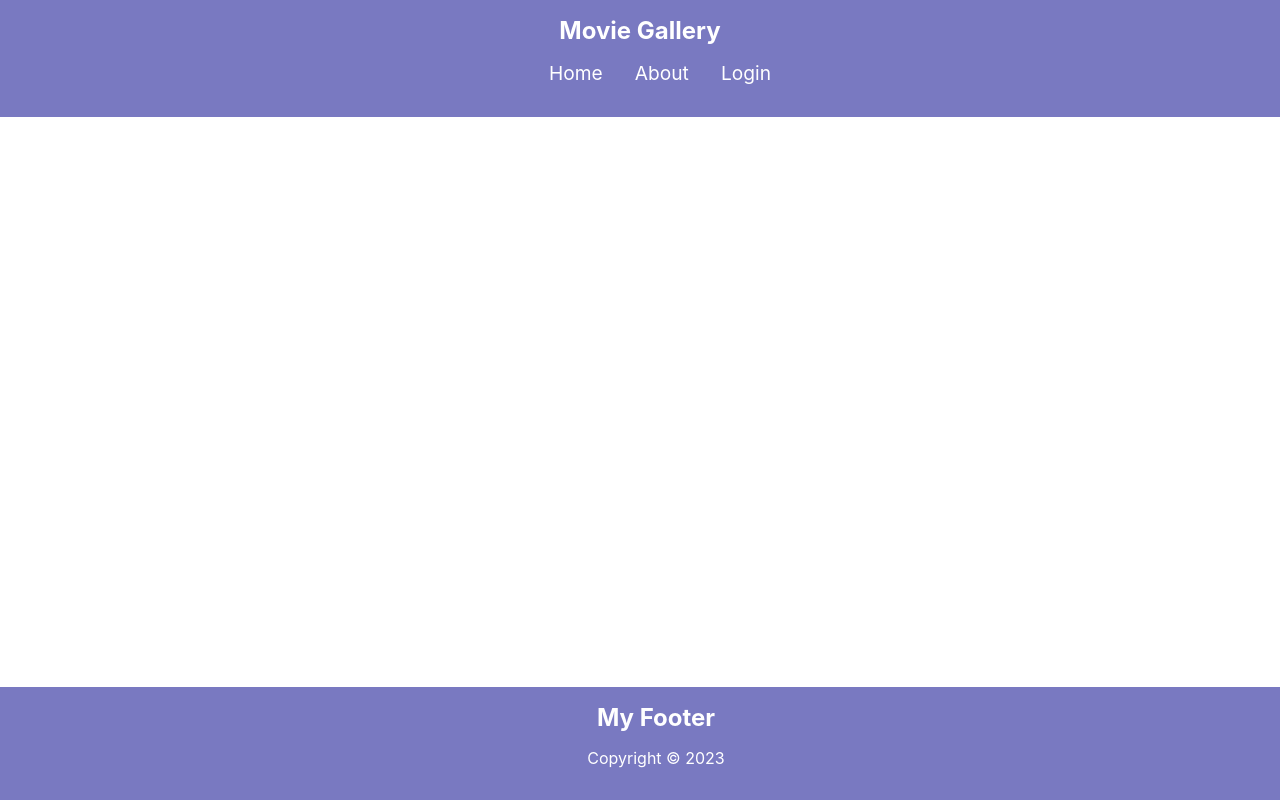
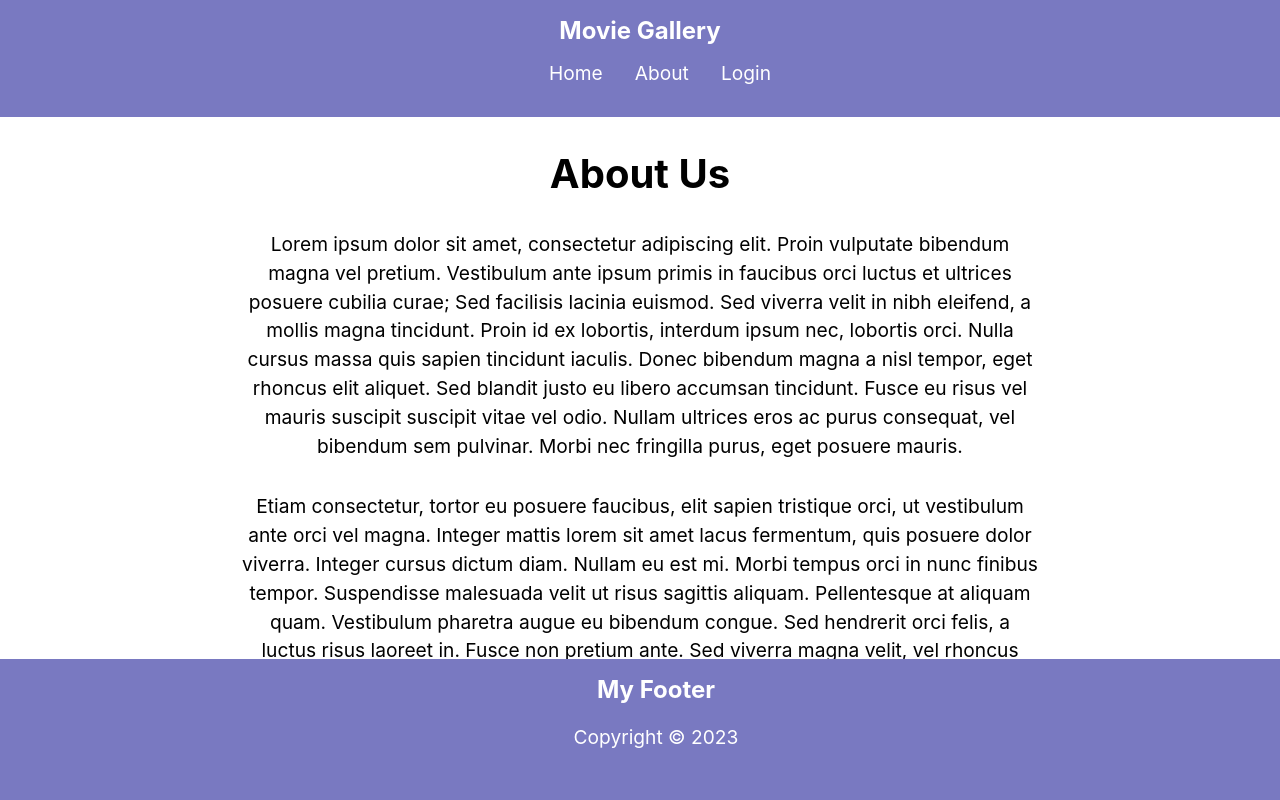
Before and after one commit to networkdavit/react_movie, a React (Create React App) app: page /about in a window 1280 px wide. Built offline with nearby package versions, Linux system fonts and the light colour scheme.

Commit message:
Adding about page

```diff
--- /dev/null
+++ b/src/About/About.css
@@ -0,0 +1,17 @@
+.about-container {
+    margin: 2rem auto;
+    max-width: 800px;
+    padding: 0 2rem;
+  }
+
+  h1 {
+    text-align: center;
+    font-size: 2.5rem;
+    margin-bottom: 2rem;
+  }
+
+  p {
+    font-size: 1.2rem;
+    line-height: 1.5;
+    margin-bottom: 2rem;
+  }
--- /dev/null
+++ b/src/About/About.js
@@ -0,0 +1,34 @@
+import "./About.css";
+
+function About() {
+
+    return (
+        <div className="about-container">
+            <h1>About Us</h1>
+            <p>
+                Lorem ipsum dolor sit amet, consectetur adipiscing elit. Proin
+                vulputate bibendum magna vel pretium. Vestibulum ante ipsum primis in
+                faucibus orci luctus et ultrices posuere cubilia curae; Sed facilisis
+                lacinia euismod. Sed viverra velit in nibh eleifend, a mollis magna
+                tincidunt. Proin id ex lobortis, interdum ipsum nec, lobortis orci.
+                Nulla cursus massa quis sapien tincidunt iaculis. Donec bibendum magna
+                a nisl tempor, eget rhoncus elit aliquet. Sed blandit justo eu libero
+                accumsan tincidunt. Fusce eu risus vel mauris suscipit suscipit vitae
+                vel odio. Nullam ultrices eros ac purus consequat, vel bibendum sem
+                pulvinar. Morbi nec fringilla purus, eget posuere mauris.
+            </p>
+            <p>
+                Etiam consectetur, tortor eu posuere faucibus, elit sapien tristique
+                orci, ut vestibulum ante orci vel magna. Integer mattis lorem sit amet
+                lacus fermentum, quis posuere dolor viverra. Integer cursus dictum
+                diam. Nullam eu est mi. Morbi tempus orci in nunc finibus tempor.
+                Suspendisse malesuada velit ut risus sagittis aliquam. Pellentesque
+                at aliquam quam. Vestibulum pharetra augue eu bibendum congue. Sed
+                hendrerit orci felis, a luctus risus laoreet in. Fusce non pretium
+                ante. Sed viverra magna velit, vel rhoncus quam malesuada vel.
+            </p>
+        </div>
+    );
+}
+
+export default About;
--- a/src/App.js
+++ b/src/App.js
@@ -5,6 +5,7 @@ import Footer from './Footer/Footer';
 import { BrowserRouter as Router, Routes, Route, Navigate } from 'react-router-dom';
 import LoginForm from './LoginForm/LoginForm';
 import Admin from './Admin/Admin';
+import About from './About/About';
 
 function App() {
   const isAuthenticated = localStorage.getItem('access') !== null;
@@ -15,6 +16,7 @@ function App() {
         <Header />
         <Routes>
           <Route path="/" element={<MoviesList />} />
+          <Route path="/about" element={<About />} />
           {/* <Route path="/home" element={<Home/>} exact /> */}
           {/* <Route path="/services" element={<Services/>}  /> */}
           <Route path="/login" element={<LoginForm />} />
--- a/src/Header/Header.js
+++ b/src/Header/Header.js
@@ -2,7 +2,7 @@ import "./Header.css";
 import { Link } from 'react-router-dom';
 import { useState, useEffect } from "react";
 
-const Header = () => {
+function Header() {
 
     const [isLoggedIn, setLoggedIn] = useState(false);
     useEffect(() => {
```
